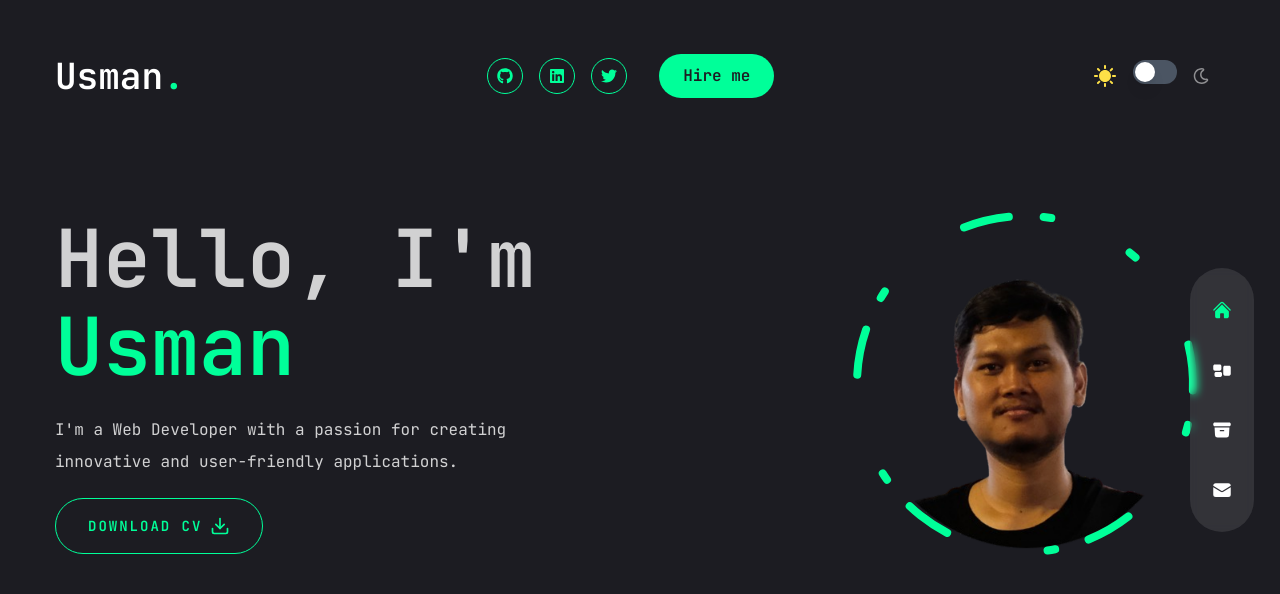
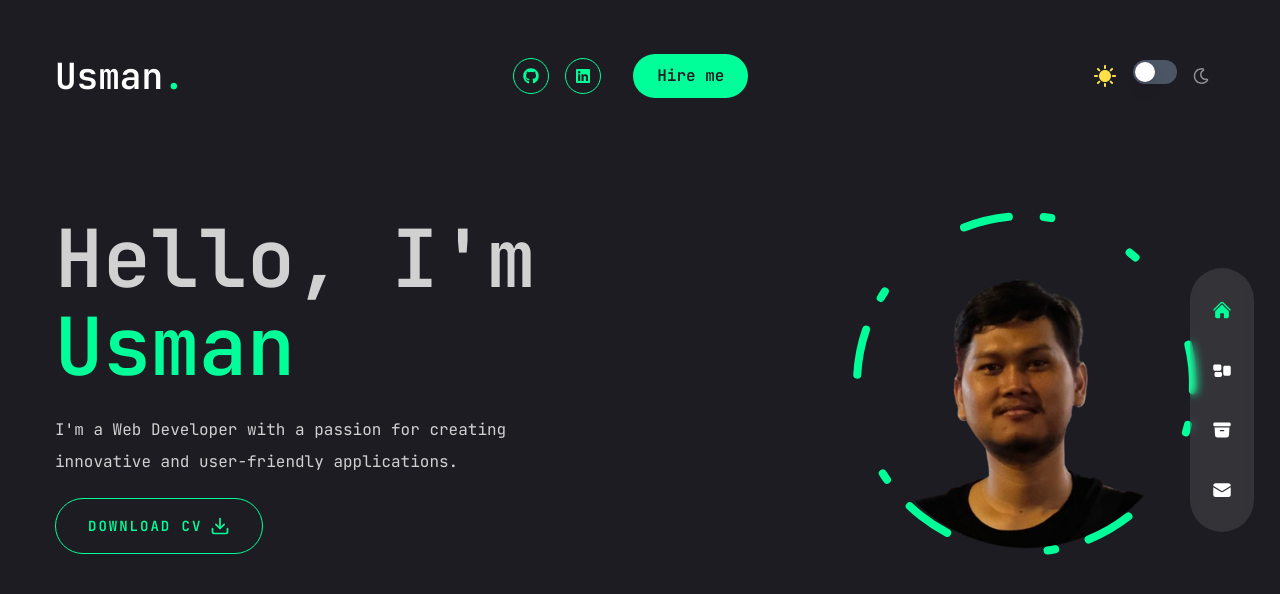
Before and after one commit to yusezmann/my-portfolio, a Next.js app: page / in a window 1280 px wide. Shown: the top 594 px of the page. Built offline with nearby package versions, Linux system fonts and the light colour scheme.

Commit message:
feat: add react-slick dependency and update Socials component

```diff
--- a/components/Socials.tsx
+++ b/components/Socials.tsx
@@ -7,7 +7,7 @@ const socials = [
     icon: <FaLinkedin />,
     path: "https://www.linkedin.com/in/usman-usman-bb09261b0/",
   },
-  { icon: <FaTwitter />, path: "https://twitter.com/UsmanFauzi" },
+  // { icon: <FaTwitter />, path: "https://twitter.com/UsmanFauzi" },
 ]
 
 const Socials = ({ containerStyle, iconStyle }: any) => {
--- a/package.json
+++ b/package.json
@@ -26,6 +26,7 @@
     "react-countup": "^6.4.2",
     "react-dom": "^18",
     "react-icons": "^5.4.0",
+    "react-slick": "^0.30.3",
     "react-tsparticles": "^2.12.2",
     "swiper": "^11.2.0",
     "tailwind-merge": "^2.6.0",
```
Also changed, not shown: 1 other file (tests, documents, lock files or other folders).
